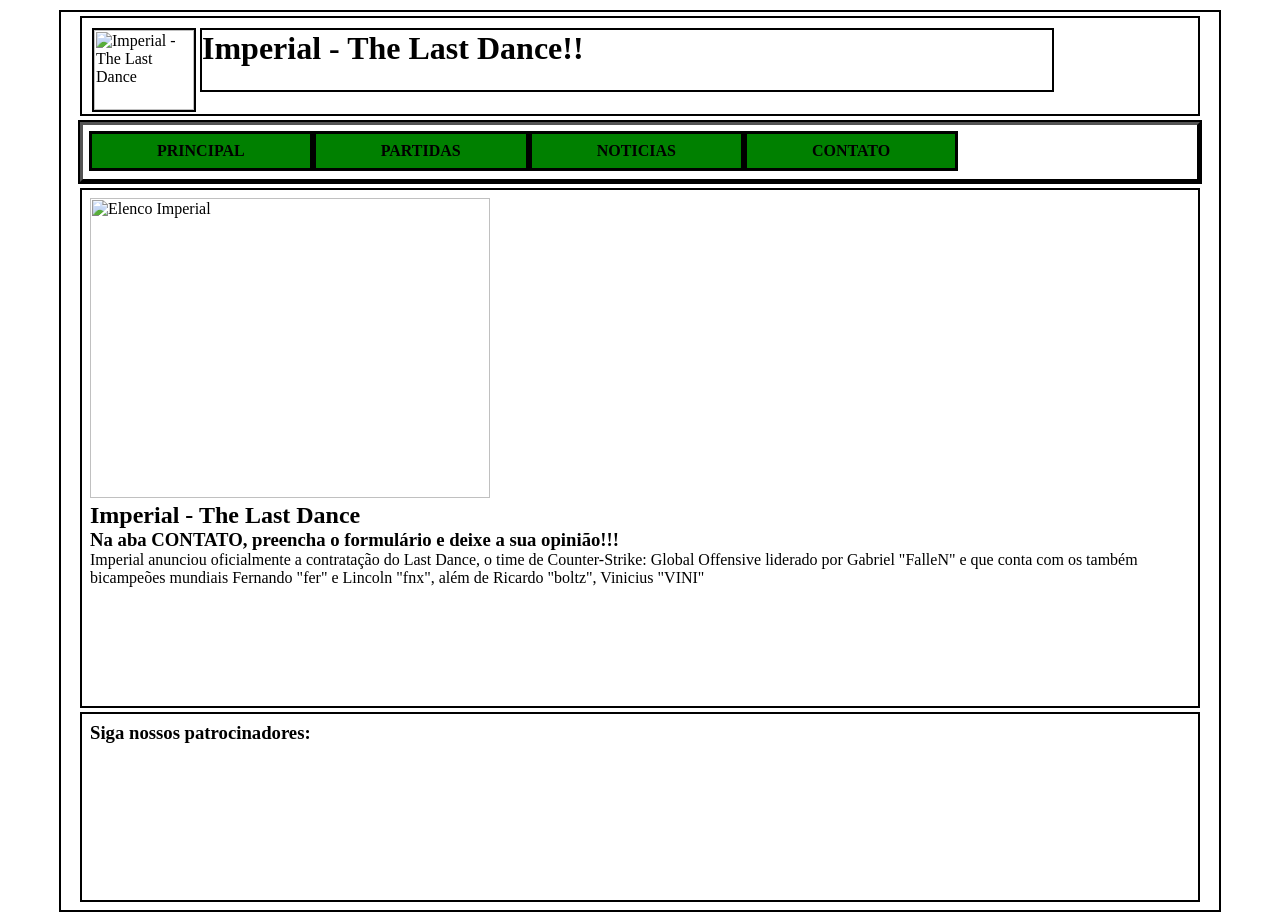
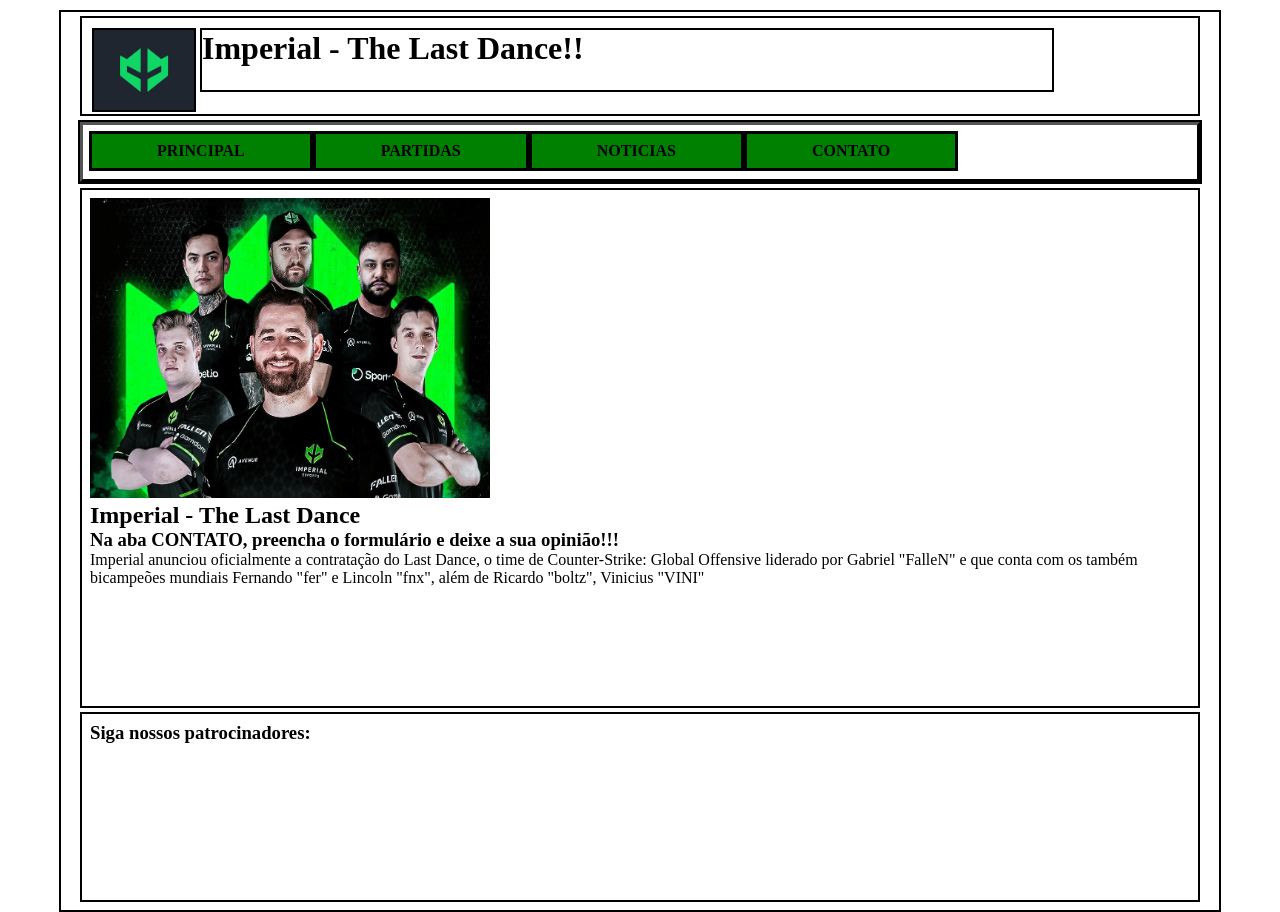
Before and after one commit to RTavares0/trabalhodit, a plain HTML site: page index.html in a window 1280 px wide. Drawn offline with Linux system fonts and the light colour scheme.

Commit message:
Add files via upload

```diff
--- a/index.html
+++ b/index.html
@@ -10,7 +10,7 @@
 		<header>
 			<div class="logo">
 
-				<img src="img/img_logo.jpg" title="Imperial - The Last Dance" width=100px height=80px>
+				<img src="img_logo.jpg" title="Imperial - The Last Dance" width=100px height=80px>
 
 			</div>
 			<div class="espaco"><h1>Imperial - The Last Dance!!</h1></div>
@@ -25,7 +25,7 @@
 
 			</ul>
 		</nav>
-		<main> <img src="img/elenco_imperial.jpg" title="Elenco Imperial" width=400px height=300px>
+		<main> <img src="elenco_imperial.jpg" title="Elenco Imperial" width=400px height=300px>
 			<h2>Imperial - The Last Dance</h2>
 			<h3>Na aba CONTATO, preencha o formulário e deixe a sua opinião!!!</h3>
 			Imperial anunciou oficialmente a contratação do Last Dance, o time de Counter-Strike: Global Offensive liderado
```
Also changed, not shown: contato.html (+2 -2 lines).
